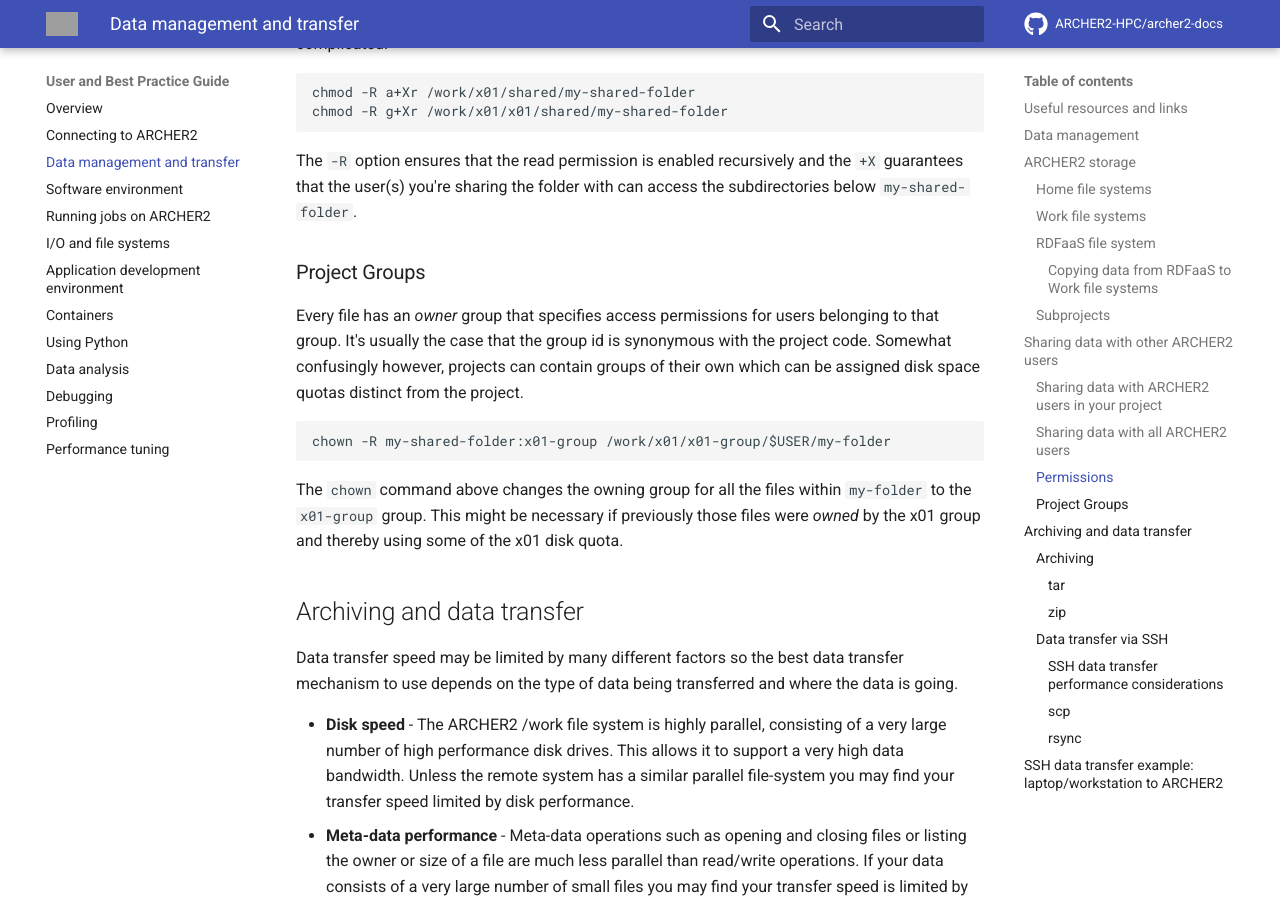
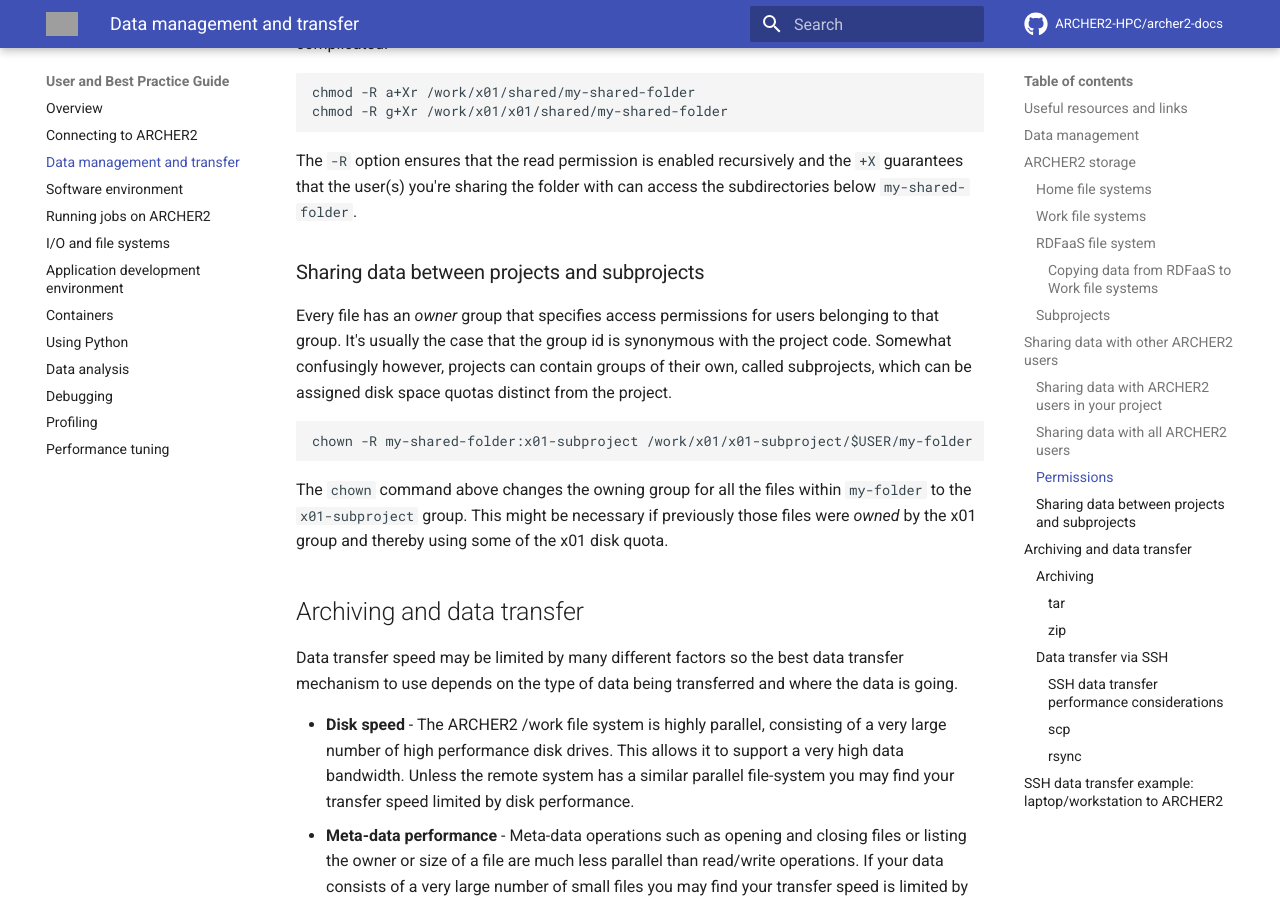
Before and after one commit to ARCHER2-HPC/archer2-docs, an MkDocs documentation site: the page built from docs/user-guide/data.md, in a window 1280 px wide and 900 px high, scrolled down 5569 px. Built offline with MkDocs 1.6.1 and Material for MkDocs 9.7.7, drawn with Linux system fonts in a browser that asks for light colours; comment, search, counter and statistics services are not loaded; grey boxes are pictures that could not be loaded.

Commit message:
Updated info concerning sharing data between subprojects.

```diff
--- a/docs/user-guide/data.md
+++ b/docs/user-guide/data.md
@@ -249,18 +249,18 @@
 the `+X` guarantees that the user(s) you're sharing the folder with can access
 the subdirectories below `my-shared-folder`.
 
-### Project Groups
+### Sharing data between projects and subprojects
 
 Every file has an *owner* group that specifies access permissions for users
 belonging to that group. It's usually the case that the group id is synonymous
 with the project code. Somewhat confusingly however, projects can contain
-groups of their own which can be assigned disk space quotas distinct from
-the project.
+groups of their own, called subprojects, which can be assigned disk space
+quotas distinct from the project.
 
-    chown -R my-shared-folder:x01-group /work/x01/x01-group/$USER/my-folder
+    chown -R my-shared-folder:x01-subproject /work/x01/x01-subproject/$USER/my-folder
 
 The `chown` command above changes the owning group for all the files within
-`my-folder` to the `x01-group` group. This might be necessary if previously
+`my-folder` to the `x01-subproject` group. This might be necessary if previously
 those files were *owned* by the x01 group and thereby using some of the x01
 disk quota.
 
```
